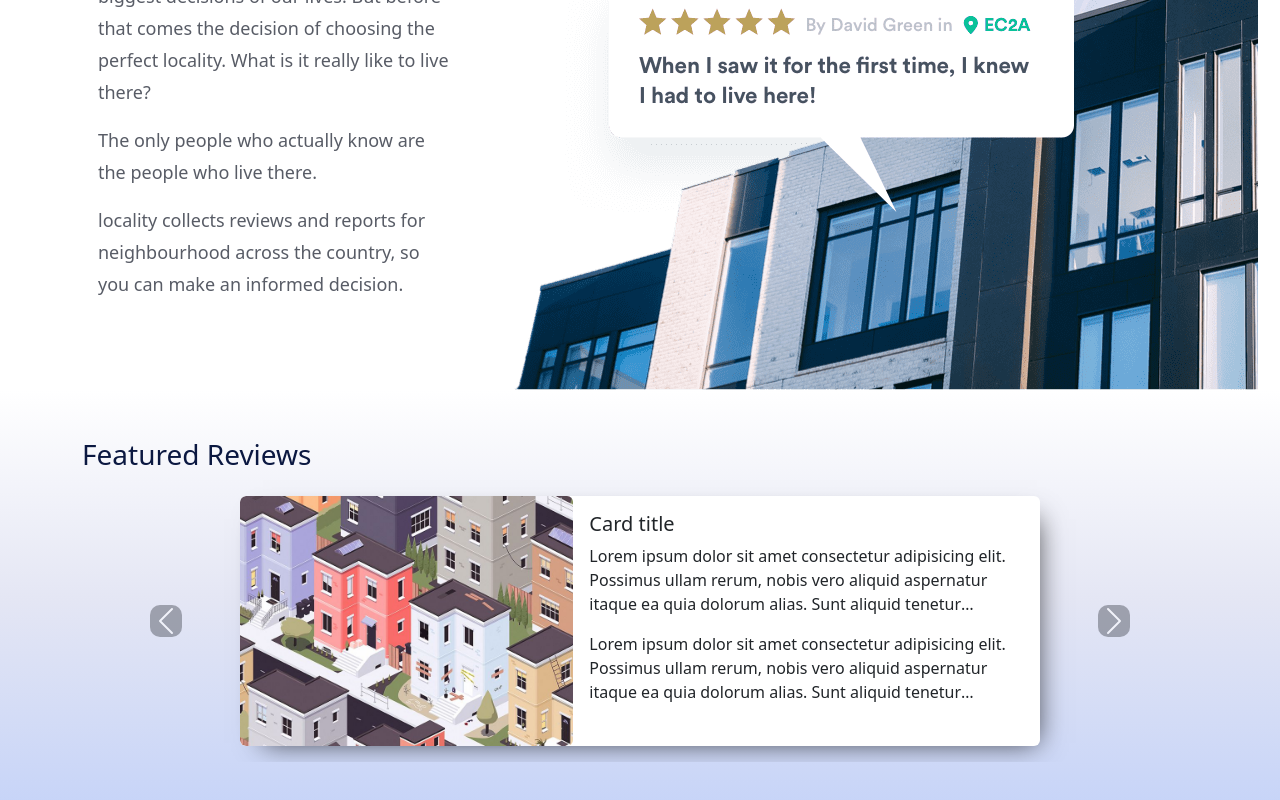
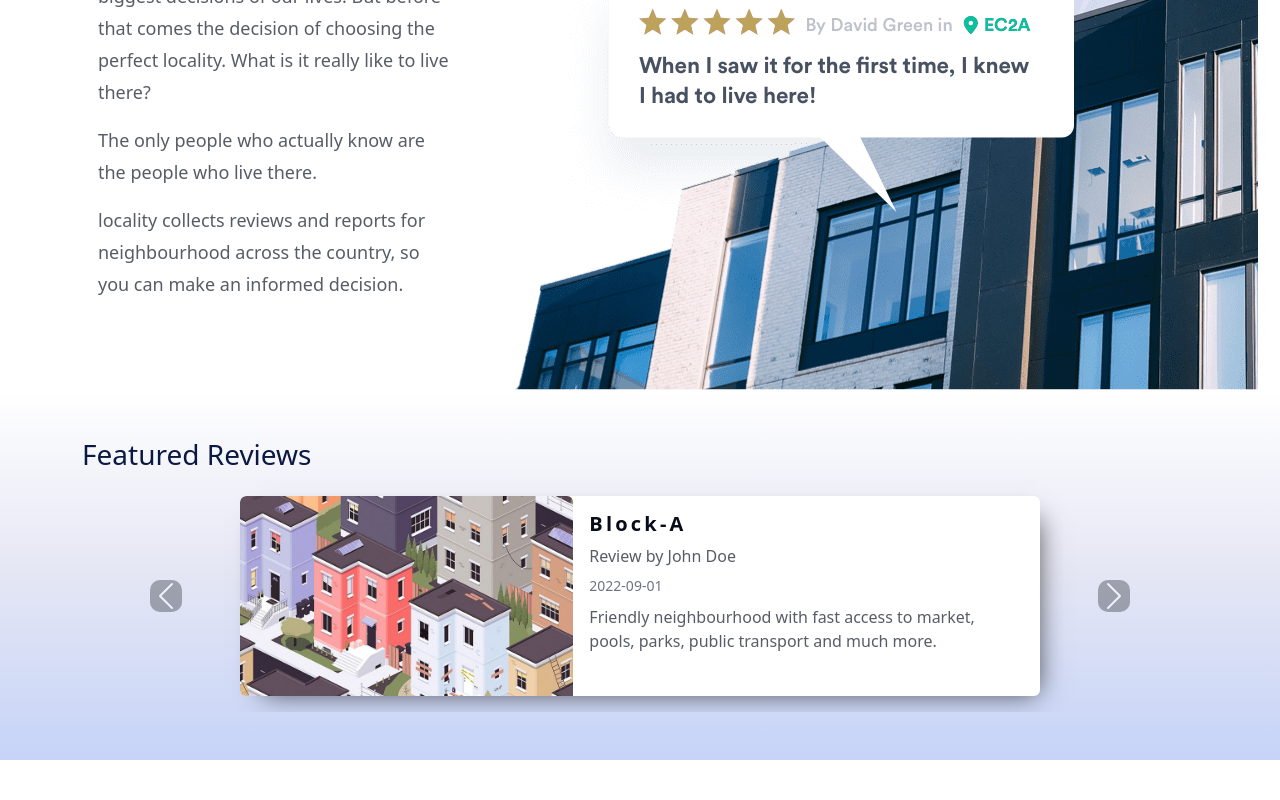
Before and after one commit to Subham-dury/locality, a React (Create React App) app in the folder locality_frontend/: page / in a window 1280 px wide. Shown: the part 1017-1817 px from the top of the page. After the commit the page ends 1777 px from the top, so only its background shows below. Built offline with nearby package versions, Linux system fonts and the light colour scheme.

Commit message:
updated carousel

```diff
--- a/locality_frontend/src/App.css
+++ b/locality_frontend/src/App.css
@@ -191,10 +191,22 @@ About us  */
   -webkit-box-orient: vertical !important;
 }
 
+.card-body h5{
+  color: var(--text1);
+  font-weight: 600;
+  letter-spacing: 0.2rem;
+}
+
+.card-body > p {
+  color: var(--text3);
+  margin-bottom: 5px;
+  font-weight: 500;
+}
+
 @media (min-width: 992px) and (max-width: 1400px) {
   .card {
     width: 800px !important;
-    height: 250px !important;
+    height: 200px !important;
   }
 }
 
@@ -237,6 +249,10 @@ About us  */
     aspect-ratio: 16 / 9;
   }
 
+  .card-body {
+    text-align: center !important;
+  }
+
   .card-body > p {
     -webkit-line-clamp: 2 !important;
     line-clamp: 2 !important;
--- a/locality_frontend/src/Data/FeaturedReviews.js
+++ b/locality_frontend/src/Data/FeaturedReviews.js
@@ -1,9 +1,10 @@
-const reviews = [
+export const reviews = [
   {
     id: 1,
     author: "John Doe",
     locality: "Block-A",
     date: "2022-09-01",
+    img: 1,
     text: "Friendly neighbourhood with fast access to market, pools, parks, public transport and much more.",
   },
   {
@@ -11,6 +12,7 @@ const reviews = [
     author: "John Doe",
     locality: "Block-A",
     date: "2022-09-01",
+    img: 3,
     text: "Friendly neighbourhood with fast access to market, pools, parks, public transport and much more.",
   },
   {
@@ -18,6 +20,7 @@ const reviews = [
     author: "John Doe",
     locality: "Block-A",
     date: "2022-09-01",
+    img: 4,
     text: "Friendly neighbourhood with fast access to market, pools, parks, public transport and much more.",
   },
   {
@@ -25,6 +28,7 @@ const reviews = [
     author: "John Doe",
     locality: "Block-A",
     date: "2022-09-01",
+    img: 2,
     text: "Friendly neighbourhood with fast access to market, pools, parks, public transport and much more.",
   },
   {
@@ -32,6 +36,7 @@ const reviews = [
     author: "John Doe",
     locality: "Block-A",
     date: "2022-09-01",
+    img: 3,
     text: "Friendly neighbourhood with fast access to market, pools, parks, public transport and much more.",
   },
 ];
--- a/locality_frontend/src/Pages/Home/FeatureCard.js
+++ b/locality_frontend/src/Pages/Home/FeatureCard.js
@@ -1,13 +1,13 @@
 import React from "react";
 
-const FeatureCard = () => {
+const FeatureCard = ({ review }) => {
   return (
     <div class="card m-3">
       <div class="row g-0">
         <div class="col-lg-5">
           <div className="card-img">
             <img
-              src={require(`../../assests/review-holder-${1}.jpg`)}
+              src={require(`../../assests/review-holder-${review.img}.jpg`)}
               class="img-fluid rounded"
               alt="locality image"
             />
@@ -15,23 +15,11 @@ const FeatureCard = () => {
         </div>
         <div class="col-lg-7">
           <div class="card-body">
-            <h5 class="card-title">Card title</h5>
-            <p class="card-text">
-              Lorem ipsum dolor sit amet consectetur adipisicing elit. Possimus
-              ullam rerum, nobis vero aliquid aspernatur itaque ea quia dolorum
-              alias. Sunt aliquid tenetur pariatur nisi dolorum, labore magnam
-              blanditiis sit error quibusdam nihil officiis facere et modi
-              expedita, id earum qui sint laudantium voluptas. Quam delectus
-              minima mollitia accusantium vero!
-            </p>
-            <p class="card-text">
-              Lorem ipsum dolor sit amet consectetur adipisicing elit. Possimus
-              ullam rerum, nobis vero aliquid aspernatur itaque ea quia dolorum
-              alias. Sunt aliquid tenetur pariatur nisi dolorum, labore magnam
-              blanditiis sit error quibusdam nihil officiis facere et modi
-              expedita, id earum qui sint laudantium voluptas. Quam delectus
-              minima mollitia accusantium vero!
-            </p>
+            <h5>{review.locality}</h5>
+            <p>Review by {review.author}</p>
+
+            <small class="text-muted">{review.date}</small>
+            <p class="card-text my-2">{review.text}</p>
           </div>
         </div>
       </div>
--- a/locality_frontend/src/Pages/Home/FeaturedReviews.js
+++ b/locality_frontend/src/Pages/Home/FeaturedReviews.js
@@ -1,5 +1,5 @@
 import React from "react";
-import reviews from "../../Data/FeaturedReviews";
+import { reviews } from "../../Data/FeaturedReviews";
 import FeatureCard from "./FeatureCard";
 
 const FeaturedReviews = () => {
@@ -12,6 +12,20 @@ const FeaturedReviews = () => {
           class="carousel slide"
           data-bs-ride="carousel"
         >
+          <div class="carousel-inner justify-content-center">
+            {reviews.map((review) => {
+              return (
+                <div
+                  class={`carousel-item ${review.id == 1 ? "active" : ""}`}
+                  key={review.id}
+                >
+                  <div className="d-flex justify-content-center">
+                    <FeatureCard review={review} />
+                  </div>
+                </div>
+              );
+            })}
+          </div>
           <button
             class="carousel-control-prev "
             type="button"
@@ -24,24 +38,6 @@ const FeaturedReviews = () => {
             ></span>
             <span class="visually-hidden">Previous</span>
           </button>
-          <div class="carousel-inner justify-content-center">
-            <div class="carousel-item active">
-              <div className="d-flex justify-content-center">
-                <FeatureCard />
-              </div>
-            </div>
-            <div class="carousel-item">
-              <div className="d-flex justify-content-center">
-                <FeatureCard />
-              </div>
-            </div>
-            <div class="carousel-item">
-              <div className="d-flex justify-content-center">
-                <FeatureCard />
-              </div>
-            </div>
-          </div>
-
           <button
             class="carousel-control-next"
             type="button"
```
